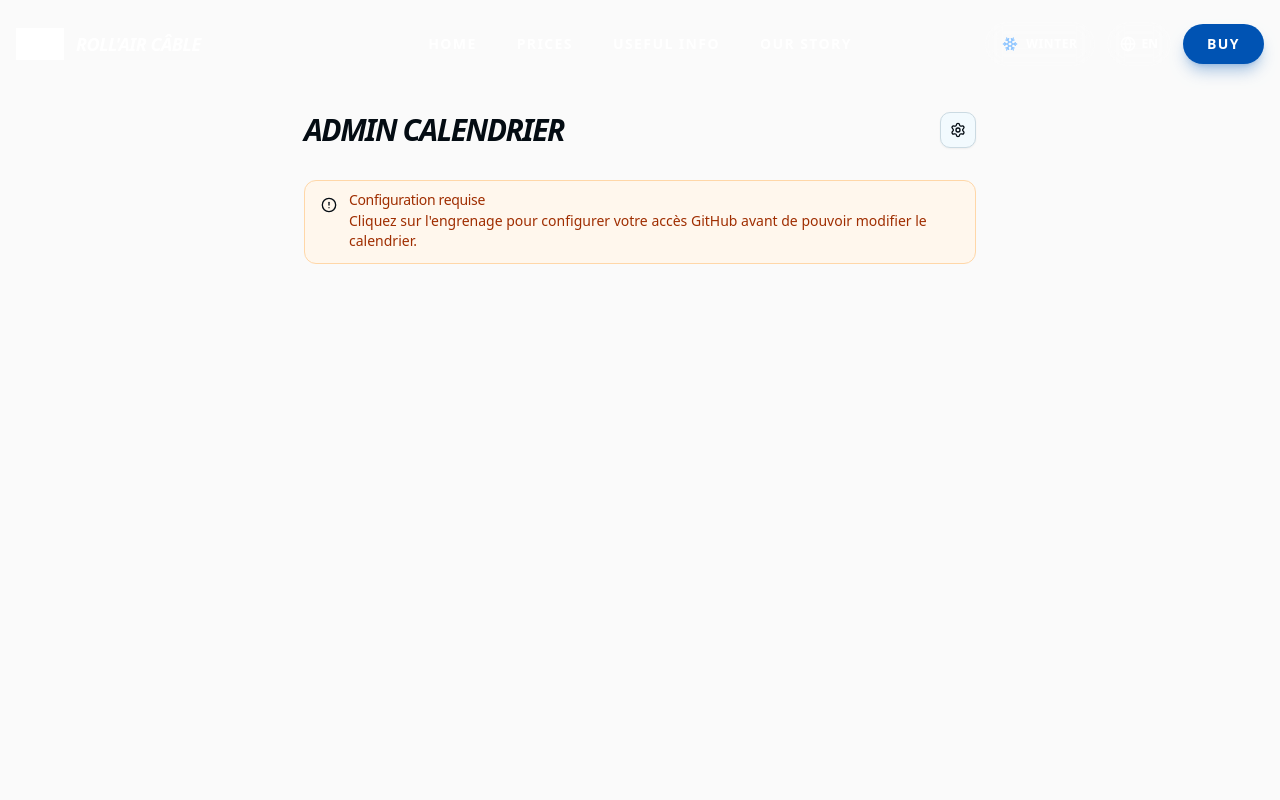
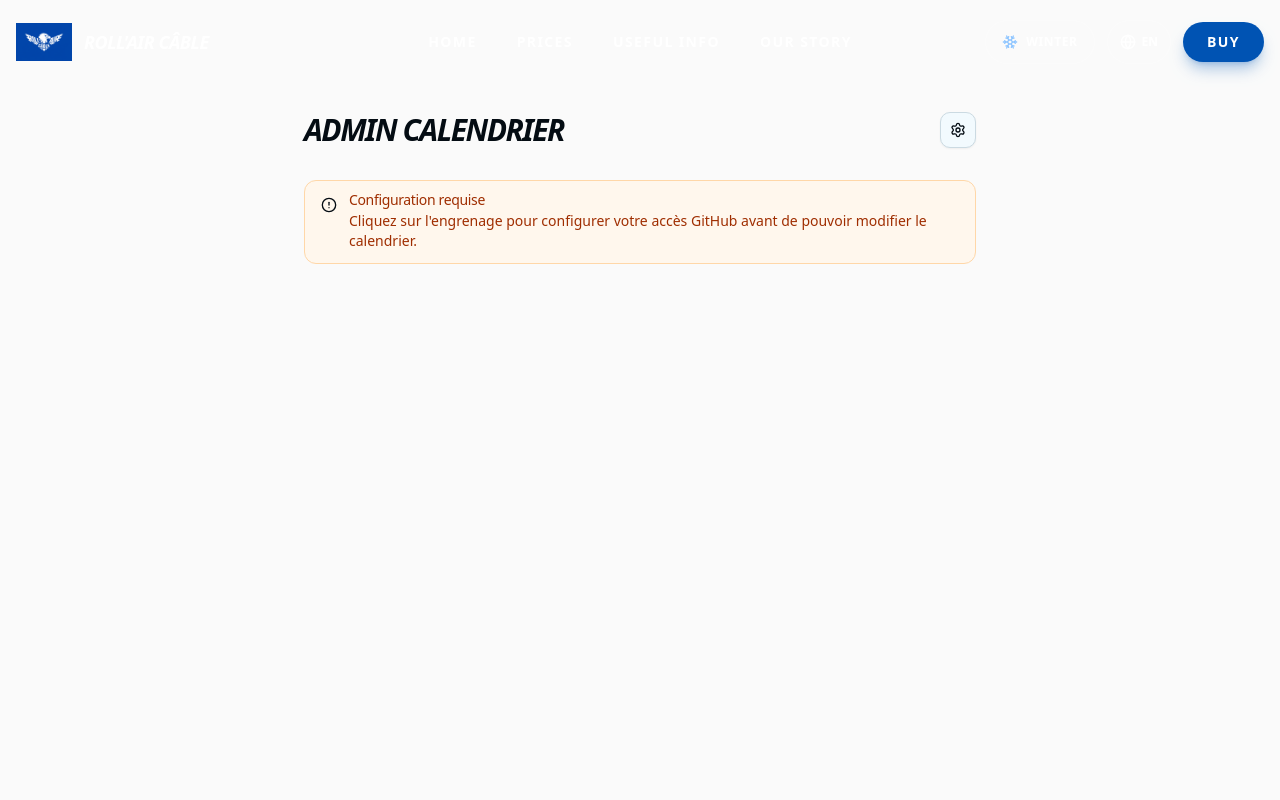
Before and after one commit to La-tyrolienne/tyrolienne-orcieres, a Next.js app: page /en/admin in a window 1280 px wide. Shown: the top 800 px of the page. Built offline with nearby package versions, Linux system fonts and the light colour scheme.

Commit message:
Fix logo: use mix-blend-lighten to show white content on transparent background

```diff
--- a/src/components/Header.tsx
+++ b/src/components/Header.tsx
@@ -116,12 +116,12 @@ export function Header() {
                 <nav className="flex items-center justify-between">
                     {/* Left: Logo */}
                     <Link href="/" className="flex items-center gap-3 group">
-                        <div className="relative w-12 h-12">
+                        <div className="relative w-14 h-10">
                             <Image
                                 src="/logo-rollair.png"
                                 alt="Roll'Air Câble"
                                 fill
-                                className="object-contain brightness-0 invert"
+                                className="object-contain mix-blend-lighten"
                             />
                         </div>
                         <span className="hidden sm:block text-white font-black uppercase italic tracking-tight text-lg">
```
